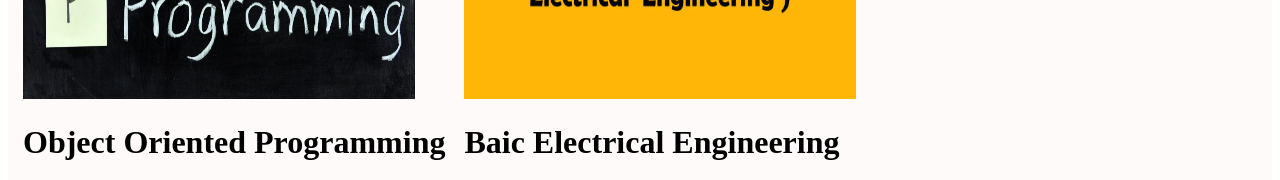
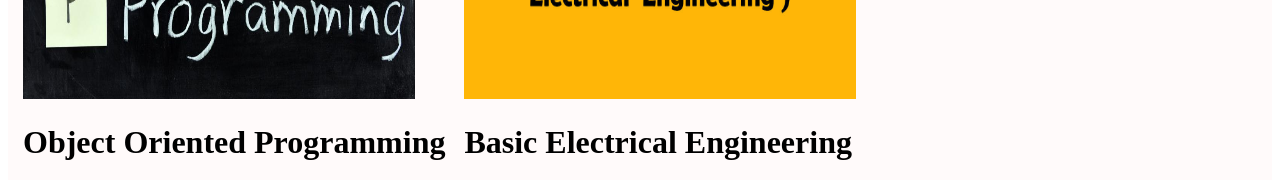
Before and after one commit to Revanth15x/eduhelp2, a plain HTML site: page index.html in a window 1280 px wide. Shown: the part 2700-2880 px from the top of the page. Drawn offline with Linux system fonts and the light colour scheme.

Commit message:
Update index.html

```diff
--- a/index.html
+++ b/index.html
@@ -297,7 +297,7 @@
       <div class = "_6-course" href="">
         <img src="bee.jpg" class = "img-8">
         <h1 class="course-6-title">
-          Baic Electrical Engineering
+          Basic Electrical Engineering
         </h1>
         <p class = "price-1">
           <strong>FREE</strong>
```
